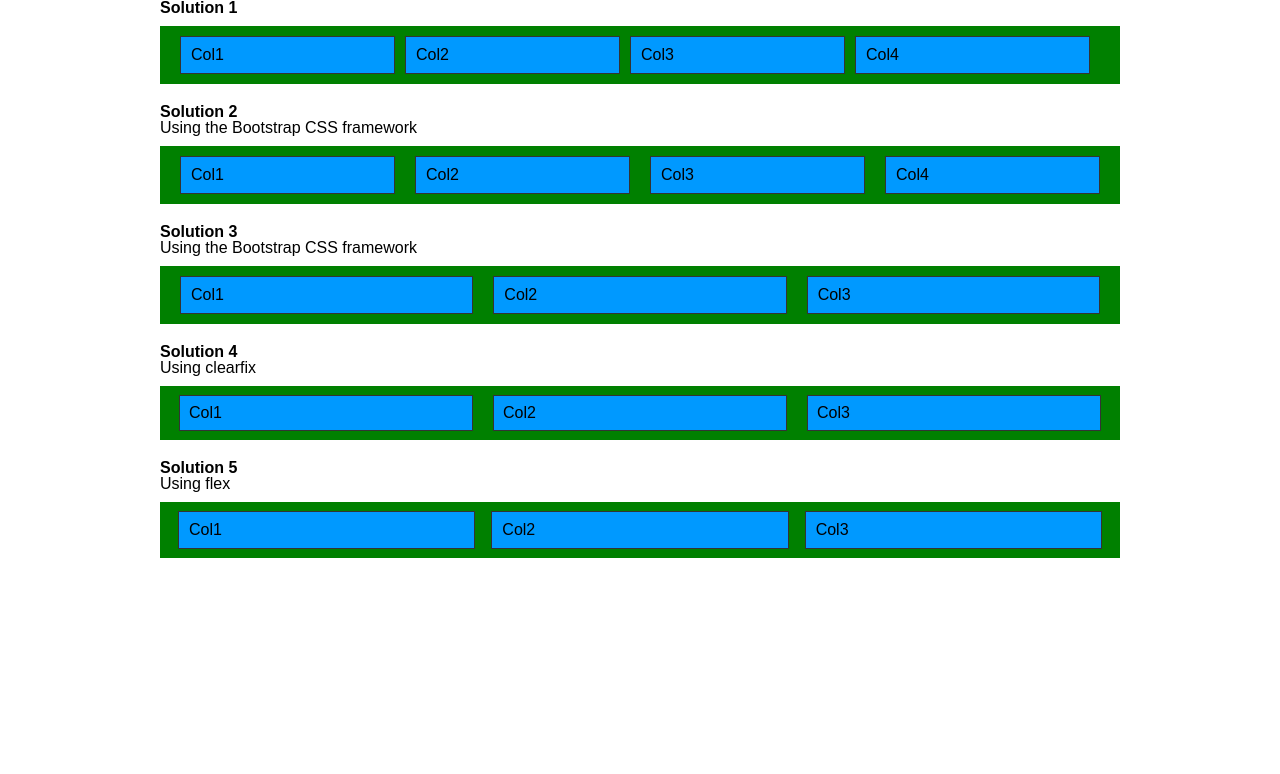
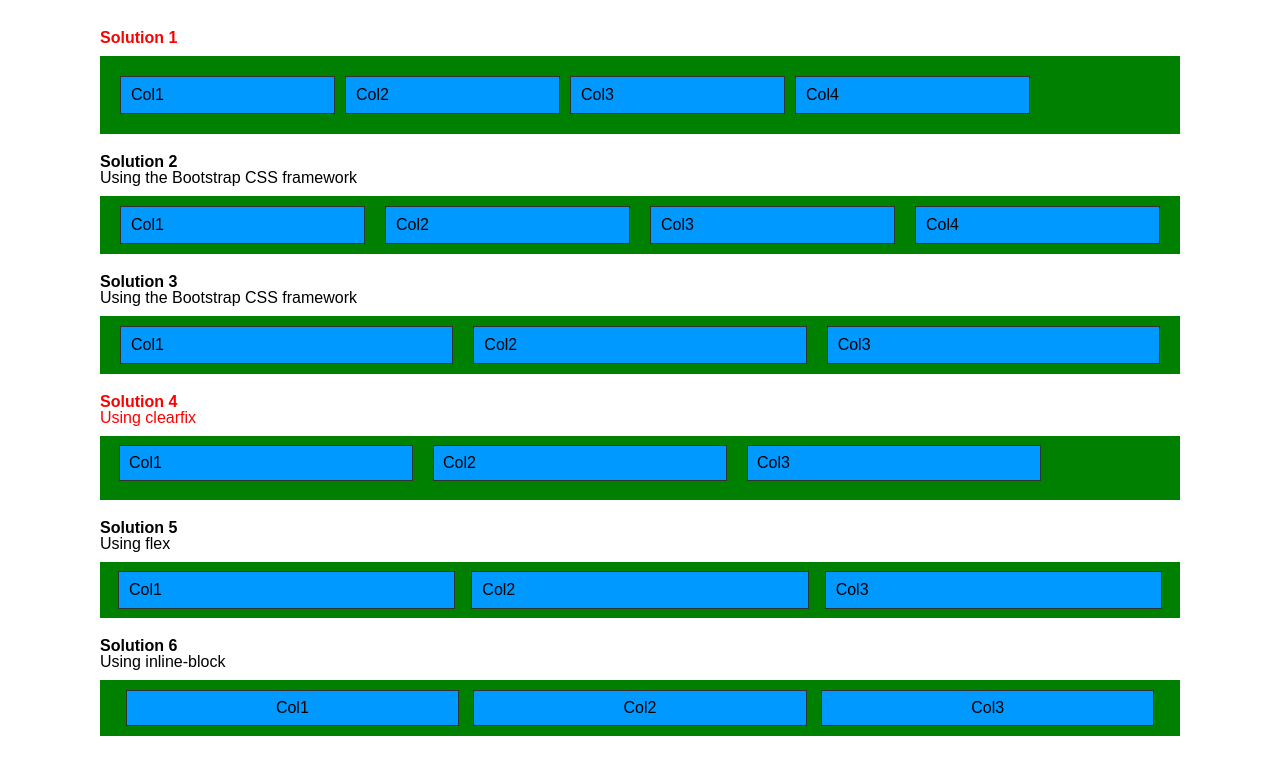
Before and after one commit to mintcollege/2021-01-webdesign, a plain HTML site: page 2021-02-01-mth/solutions/sol2.html in a window 1280 px wide. Drawn offline with Linux system fonts and the light colour scheme.

Commit message:
Add one more solution

```diff
--- a/2021-02-01-mth/solutions/sol2.html
+++ b/2021-02-01-mth/solutions/sol2.html
@@ -2,16 +2,17 @@
 <html lang="en">
 <head>
     <meta charset="UTF-8">
-    <title>Solution 2</title>
+    <title>Solutions</title>
     <link rel="stylesheet" type="text/css" href="../reset.css">
     <link rel="stylesheet" type="text/css" href="bootstrap/css/bootstrap-grid.css">
     <link rel="stylesheet" type="text/css" href="clearfix.css">
-    <link rel="stylesheet" type="text/css" href="style.css">
+    <link rel="stylesheet" type="text/css" href="styles.css">
 </head>
 <body>
 
 <main>
-    <header>
+    <section>
+        <header class="text-red">
             <h2>Solution 1</h2>
         </header>
         <div id="sol1">
@@ -24,7 +25,9 @@
                 </div>
             </div>
         </div>
+    </section>
 
+    <section>
         <header>
             <h2>Solution 2</h2>
             <p>Using the Bootstrap CSS framework</p>
@@ -47,7 +50,9 @@
                 </div>
             </div>
         </div>
+    </section>
 
+    <section>
         <header>
             <h2>Solution 3</h2>
             <p>Using the Bootstrap CSS framework</p>
@@ -67,8 +72,10 @@
                 </div>
             </div>
         </div>
+    </section>
 
-    <header>
+    <section>
+        <header class="text-red">
             <h2>Solution 4</h2>
             <p>Using clearfix</p>
         </header>
@@ -87,7 +94,9 @@
                 </div>
             </div>
         </div>
+    </section>
 
+    <section>
         <header>
             <h2>Solution 5</h2>
             <p>Using flex</p>
@@ -99,6 +108,19 @@
                 <div class="col">Col3</div>
             </div>
         </div>
+    </section>
+
+    <section>
+        <header>
+            <h2>Solution 6</h2>
+            <p>Using inline-block</p>
+        </header>
+        <div id="sol6">
+            <div class="col">Col1</div>
+            <div class="col">Col2</div>
+            <div class="col">Col3</div>
+        </div>
+    </section>
 </main>
 
 </body>
--- a/2021-02-01-mth/solutions/style.css
+++ b/2021-02-01-mth/solutions/styles.css
@@ -1,14 +1,15 @@
 html, body {font-family:Arial, "Helvetica Neue", Helvetica, sans-serif;}
 h2 {font-weight:bold;}
 header {margin-bottom:10px;}
-main {width:960px; margin:0 auto;}
+main {padding: 30px 100px;}
+.text-red {color:red}
 
-#sol1, #sol2, #sol3, #sol4, #sol5 {background:green; margin-bottom:20px;}
+#sol1, #sol2, #sol3, #sol4, #sol5, #sol6 {background:green; margin-bottom:20px;}
 #sol4 {padding:9px;}
 #sol5 {padding:9px 18px;}
 
-#sol1 .wrapper {padding:10px 20px;}
-#sol1 .col {float:left; background:#09F; width:193px; border:1px solid #333; margin-right:10px; padding:10px;}
+#sol1 .wrapper {padding:20px 20px 10px;}
+#sol1 .col {float:left; background:#09F; width:193px; border:1px solid #333; margin:0 10px 10px 0; padding:10px;}
 #sol1 .col:last-child {width:213px; border-right:1px solid #333; margin-right:0; }
 
 #sol2 .row, #sol3 .row {margin:0 10px;}
@@ -17,7 +18,11 @@ main {width:960px; margin:0 auto;}
 
 
 #sol4 .col {float:left; width:314px;}
-#sol4 .col div {background:#09F; margin:0 10px; border:1px solid #333; padding:9px;}
+#sol4 .col div {background:#09F; margin:0 10px 10px; border:1px solid #333; padding:9px;}
 
 #sol5 .wrapper {display:grid; grid-template-columns:repeat(3, 1fr); grid-gap:1rem;}
 #sol5 .col {display:flex; flex-direction:column;justify-content:space-between; background:#09F; border:1px solid #333; padding:10px;}
+
+#sol6 {text-align:center; padding-top:10px;}
+#sol6 .col {display:inline-block; background:#09F; border:1px solid #333; padding:9px; margin-bottom:10px; width:29%;}
+#sol6 .col:first-child + .col {margin:0 10px;}
```
Lines whose indentation alone changed are shown as unchanged.
